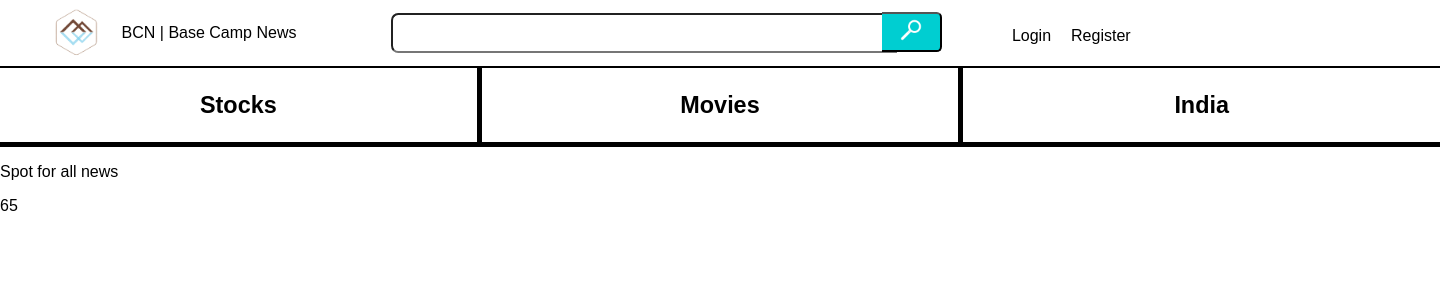
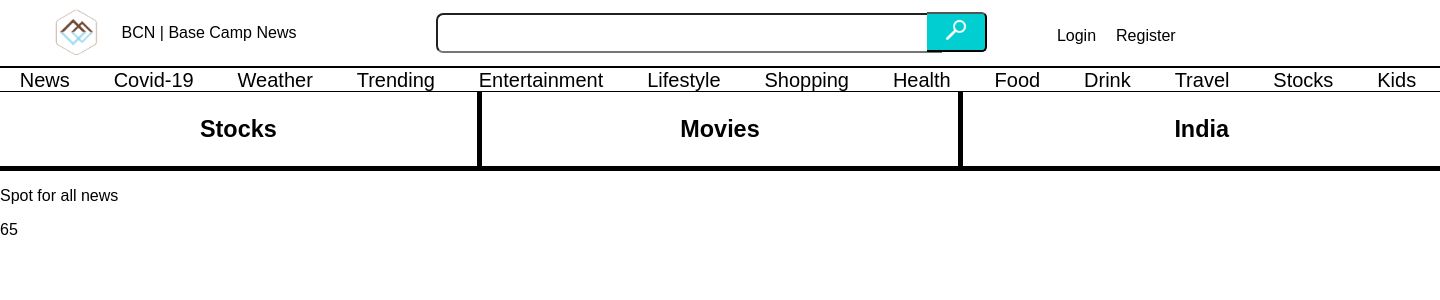
Before and after one commit to RJay-Pickering/BaseCampNews, a Django app: page /home/ in a window 1440 px wide. Shown: the top 300 px of the page. Run offline with Django 3.2, Linux system fonts and the light colour scheme.

Commit message:
RJay - made the nav for catagories for news, made them into links for other html pages

```diff
--- a/application/static/index.css
+++ b/application/static/index.css
@@ -63,7 +63,7 @@ html {
 
 .search_bar {
   width: 500px;
-  margin-left: 75px;
+  margin-left: 120px;
   border-right: none;
   border-top-left-radius: 0.4em;
   border-bottom-left-radius: 0.4em;
@@ -267,5 +267,75 @@ html {
   text-align: center;
 }
 
-.all_news {
+/* .all_news {
+} */
+
+.entertainment_link:hover {
+  color: hotpink;
+  text-decoration: underline;
 }
+
+.covid_link:hover {
+  color: #ec3a04;
+  text-decoration: underline;
+}
+
+.lifestyle_link:hover {
+  color: purple;
+  text-decoration: underline;
+}
+
+.stocks_link:hover {
+  color: rgb(34, 224, 34);
+  text-decoration: underline;
+}
+
+.health_link:hover {
+  color: orange;
+  text-decoration: underline;
+}
+
+.food_link:hover {
+  color: #01a7e4;
+  text-decoration: underline;
+}
+
+.drink_link:hover {
+  color: mediumaquamarine;
+  text-decoration: underline;
+}
+
+.travel_link:hover {
+  color: rgb(219, 219, 4);
+  text-decoration: underline;
+}
+
+.ForYouNav {
+  position: sticky;
+  top: 4.7vw;
+  border: black 1px solid;
+  border-top: none;
+  border-left: none;
+  border-right: none;
+  width: 1440px;
+  overflow: hidden;
+  z-index: 1;
+  background-color: white;
+  font-stretch: expanded;
+}
+
+.ForYouNav a {
+  font-size: 20px;
+  text-decoration: none;
+  color: black;
+  padding: 1.37vw;
+  align-content: center;
+}
+
+.ForYouNav a:hover {
+  text-decoration: underline;
+}
+
+.UserLocation {
+  cursor: default;
+}
--- a/application/static/main.js
+++ b/application/static/main.js
@@ -4,7 +4,7 @@ var news = document.getElementById("news");
 
 // first column
 fetch(
-  "https://newsdata.io/api/1/news?apikey=pub_56870dc5f12b0d125f359b92537755980553&q=News"
+  "https://newsdata.io/api/1/news?apikey=pub_56870dc5f12b0d125f359b92537755980553&q=Naruto"
 )
   .then((response) => {
     return response.json();
@@ -12,7 +12,6 @@ fetch(
   .then((data) => {
     console.log(data.results);
     Array.from(data.results).forEach(function (a) {
-      console.log(a);
       const aLink = document.createElement("a");
       aLink.href = `${a.link}`;
       aLink.target = "_blank";
@@ -26,7 +25,7 @@ fetch(
       const image = document.createElement("img");
       if (a.image_url == null) {
         image.src =
-          "https://pbs.twimg.com/media/EEXmrNUXsAAqO2s?format=jpg&name=small";
+          "https://miro.medium.com/max/1400/1*T9VUDALam3DIS0wHDWrxBg.png";
       } else {
         image.src = a.image_url;
       }
--- a/application/templates/index.html
+++ b/application/templates/index.html
@@ -33,6 +33,22 @@
       </div>
     </nav>
 
+    <div class="ForYouNav">
+      <a href="" class="UserLocation">News</a>
+      <a href="" class="covid_link">Covid-19</a>
+      <a href="">Weather</a>
+      <a href="">Trending</a>
+      <a href="" class="entertainment_link">Entertainment</a>
+      <a href="" class="lifestyle_link">Lifestyle</a>
+      <a href="">Shopping</a>
+      <a href="" class="health_link">Health</a>
+      <a href="" class="food_link">Food</a>
+      <a href="" class="drink_link">Drink</a>
+      <a href="" class="travel_link">Travel</a>
+      <a href="" class="stocks_link">Stocks</a>
+      <a href="">Kids</a>
+    </div>
+
     <div class="news" id="news">
       <div class="column" id="one" style="border-bottom: 5px solid black">
         <h3 class="news_category">Stocks</h3>
```
Also changed, not shown: db.sqlite3, 1 other file.
